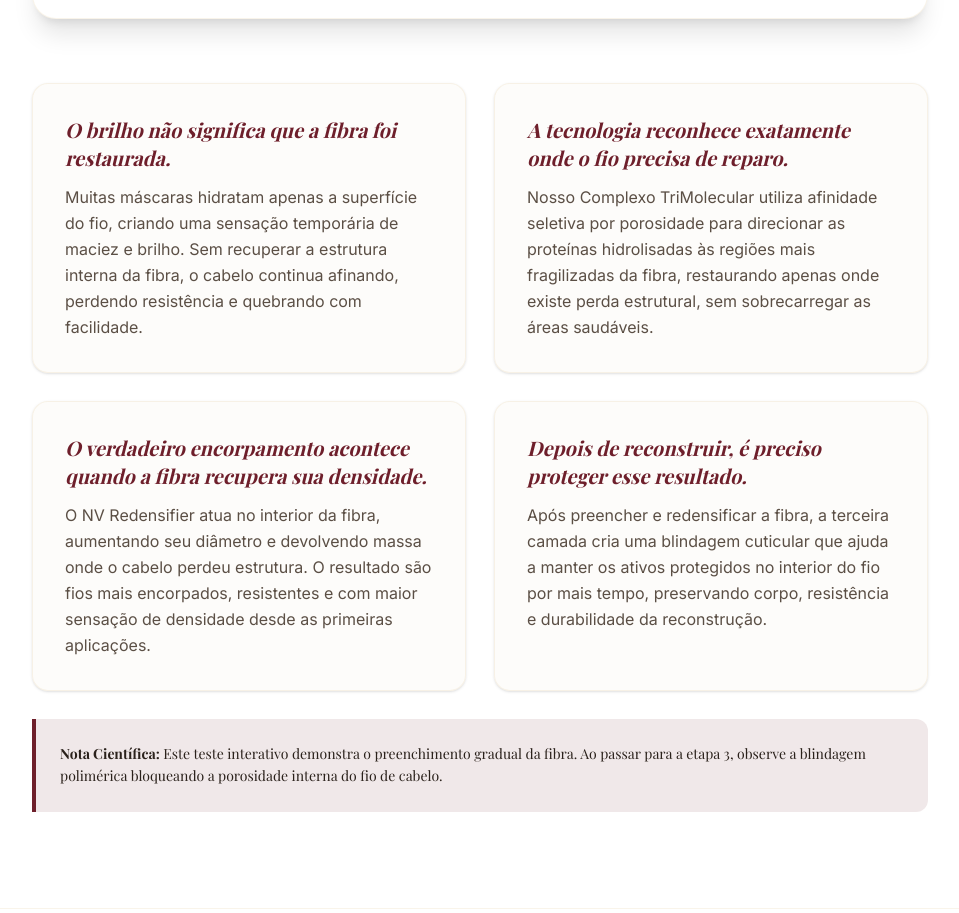
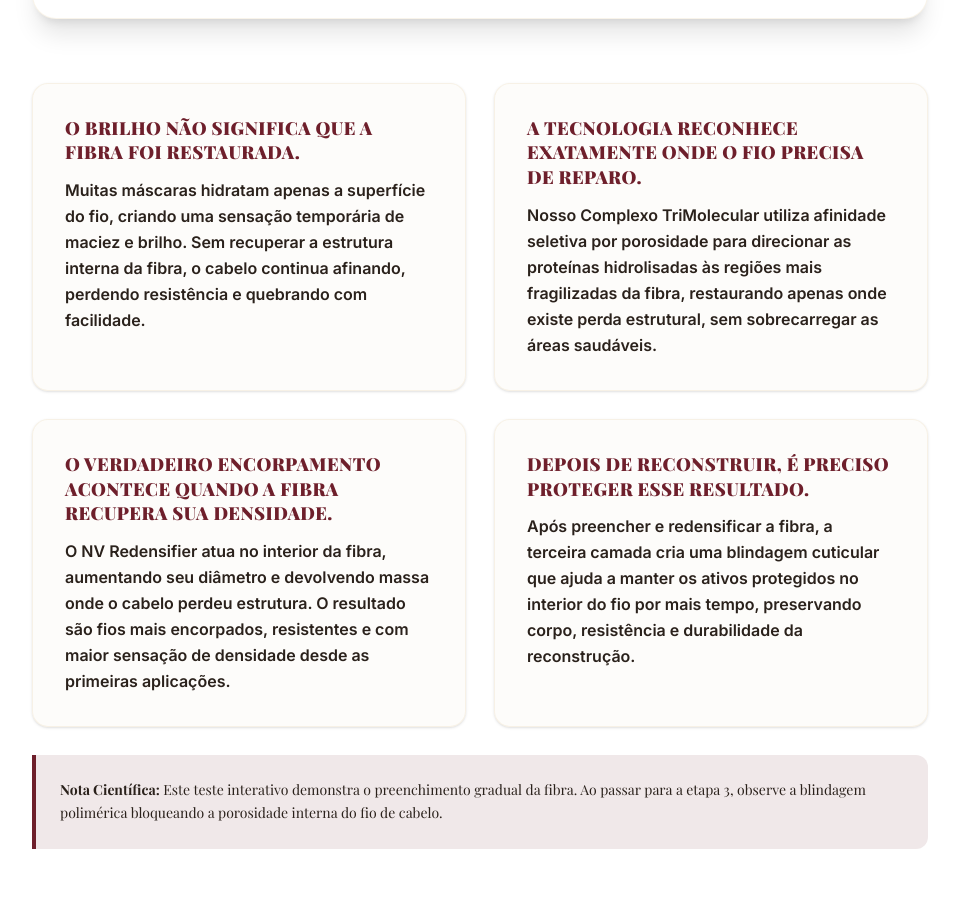
Before and after one commit to DellsantosXD/lp-proteina-do-trigo-A, a React (Vite) app: page / in a window 1280 px wide. Shown: the part 10252-11165 px from the top of the page, without its empty margins (160-1119 px from the left). Built offline with nearby package versions, Linux system fonts and the light colour scheme; a web font is replaced by a local one.

Commit message:
style: convert scientific breakdown card titles to uppercase (caixa alta) and unify body text colors

```diff
--- a/src/App.tsx
+++ b/src/App.tsx
@@ -364,34 +364,34 @@ export default function App() {
           <div className="mt-16 space-y-7">
             <div className="grid grid-cols-1 md:grid-cols-2 gap-7">
               <div className="bg-cream/40 border border-tan-deep/20 rounded-2xl p-7 md:p-8 shadow-sm hover:shadow-md transition-all duration-300">
-                <h3 className="text-xl font-serif font-bold text-bordo mb-3 italic">
-                  O brilho não significa que a fibra foi restaurada.
+                <h3 className="text-base sm:text-lg font-sans font-black text-bordo mb-3 uppercase tracking-wide leading-snug">
+                  O BRILHO NÃO SIGNIFICA QUE A FIBRA FOI RESTAURADA.
                 </h3>
-                <p className="text-base text-ink-soft leading-relaxed">
+                <p className="text-sm sm:text-base text-ink font-semibold leading-relaxed">
                   Muitas máscaras hidratam apenas a superfície do fio, criando uma sensação temporária de maciez e brilho. Sem recuperar a estrutura interna da fibra, o cabelo continua afinando, perdendo resistência e quebrando com facilidade.
                 </p>
               </div>
               <div className="bg-cream/40 border border-tan-deep/20 rounded-2xl p-7 md:p-8 shadow-sm hover:shadow-md transition-all duration-300">
-                <h3 className="text-xl font-serif font-bold text-bordo mb-3 italic">
-                  A tecnologia reconhece exatamente onde o fio precisa de reparo.
+                <h3 className="text-base sm:text-lg font-sans font-black text-bordo mb-3 uppercase tracking-wide leading-snug">
+                  A TECNOLOGIA RECONHECE EXATAMENTE ONDE O FIO PRECISA DE REPARO.
                 </h3>
-                <p className="text-base text-ink-soft leading-relaxed">
+                <p className="text-sm sm:text-base text-ink font-semibold leading-relaxed">
                   Nosso Complexo TriMolecular utiliza afinidade seletiva por porosidade para direcionar as proteínas hidrolisadas às regiões mais fragilizadas da fibra, restaurando apenas onde existe perda estrutural, sem sobrecarregar as áreas saudáveis.
                 </p>
               </div>
               <div className="bg-cream/40 border border-tan-deep/20 rounded-2xl p-7 md:p-8 shadow-sm hover:shadow-md transition-all duration-300">
-                <h3 className="text-xl font-serif font-bold text-bordo mb-3 italic">
-                  O verdadeiro encorpamento acontece quando a fibra recupera sua densidade.
+                <h3 className="text-base sm:text-lg font-sans font-black text-bordo mb-3 uppercase tracking-wide leading-snug">
+                  O VERDADEIRO ENCORPAMENTO ACONTECE QUANDO A FIBRA RECUPERA SUA DENSIDADE.
                 </h3>
-                <p className="text-base text-ink-soft leading-relaxed">
+                <p className="text-sm sm:text-base text-ink font-semibold leading-relaxed">
                   O NV Redensifier atua no interior da fibra, aumentando seu diâmetro e devolvendo massa onde o cabelo perdeu estrutura. O resultado são fios mais encorpados, resistentes e com maior sensação de densidade desde as primeiras aplicações.
                 </p>
               </div>
               <div className="bg-cream/40 border border-tan-deep/20 rounded-2xl p-7 md:p-8 shadow-sm hover:shadow-md transition-all duration-300">
-                <h3 className="text-xl font-serif font-bold text-bordo mb-3 italic">
-                  Depois de reconstruir, é preciso proteger esse resultado.
+                <h3 className="text-base sm:text-lg font-sans font-black text-bordo mb-3 uppercase tracking-wide leading-snug">
+                  DEPOIS DE RECONSTRUIR, É PRECISO PROTEGER ESSE RESULTADO.
                 </h3>
-                <p className="text-base text-ink-soft leading-relaxed">
+                <p className="text-sm sm:text-base text-ink font-semibold leading-relaxed">
                   Após preencher e redensificar a fibra, a terceira camada cria uma blindagem cuticular que ajuda a manter os ativos protegidos no interior do fio por mais tempo, preservando corpo, resistência e durabilidade da reconstrução.
                 </p>
               </div>
```
